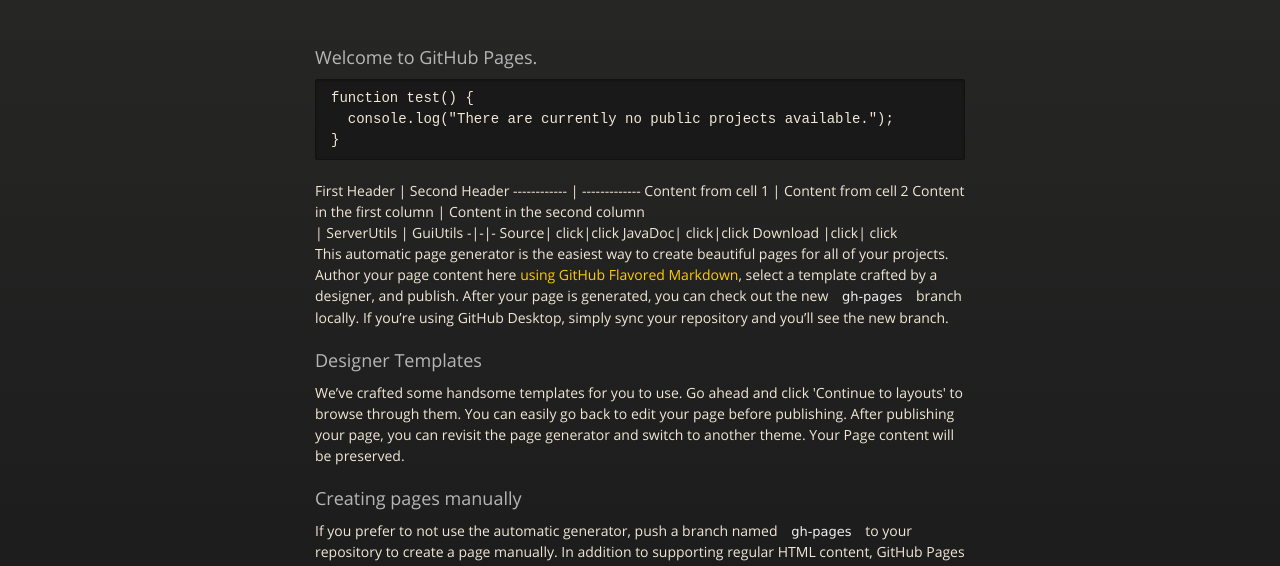
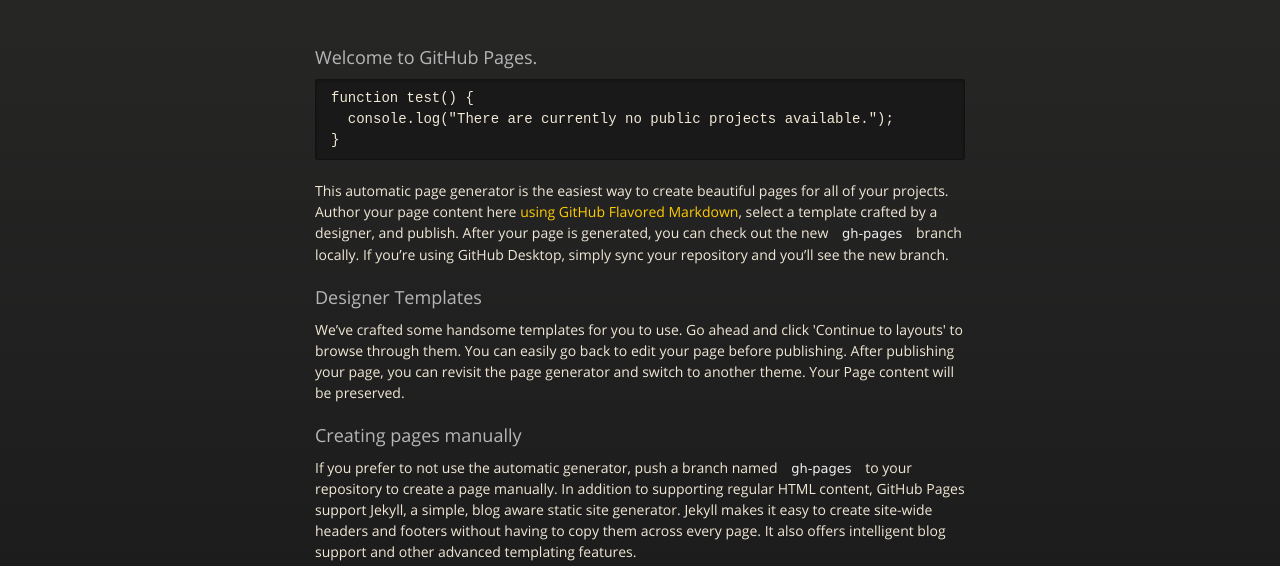
Before and after one commit to thamma/thamma.github.io, a plain HTML site: page index.html in a window 1280 px wide. Shown: the part 210-776 px from the top of the page. Drawn offline with nearby package versions, Linux system fonts and the light colour scheme.

Commit message:
fixed some minor stuff, might need some additional work.

```diff
--- a/index.html
+++ b/index.html
@@ -44,17 +44,6 @@ function test() {
   console.log("There are currently no public projects available.");
 }
 </pre>
-First Header | Second Header
------------- | -------------
-Content from cell 1 | Content from cell 2
-Content in the first column | Content in the second column
-<br>
- | ServerUtils | GuiUtils
- -|-|-
- Source| click|click
- JavaDoc| click|click
- Download |click| click
-<br>
 <p>This automatic page generator is the easiest way to create beautiful pages for all of your projects. Author your page content here <a href="https://guides.github.com/features/mastering-markdown/">using GitHub Flavored Markdown</a>, select a template crafted by a designer, and publish. After your page is generated, you can check out the new <code>gh-pages</code> branch locally. If you’re using GitHub Desktop, simply sync your repository and you’ll see the new branch.</p>
 
 <h3>
```
